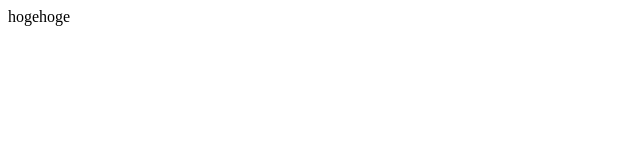
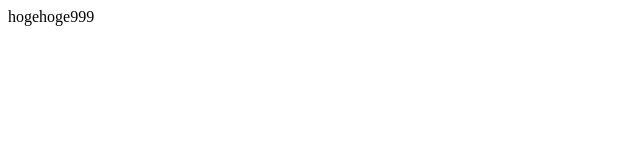
Before and after one commit to monchi999/actions-test5, a plain HTML site: page index.html in a window 1280 px wide. Shown: the full height of the page, 0-640 px from the left. Drawn offline with Linux system fonts and the light colour scheme.

Commit message:
update index.html

```diff
--- a/index.html
+++ b/index.html
@@ -1 +1 @@
-<html><body>hogehoge</body><html>
+<html><body>hogehoge999</body><html>
```
